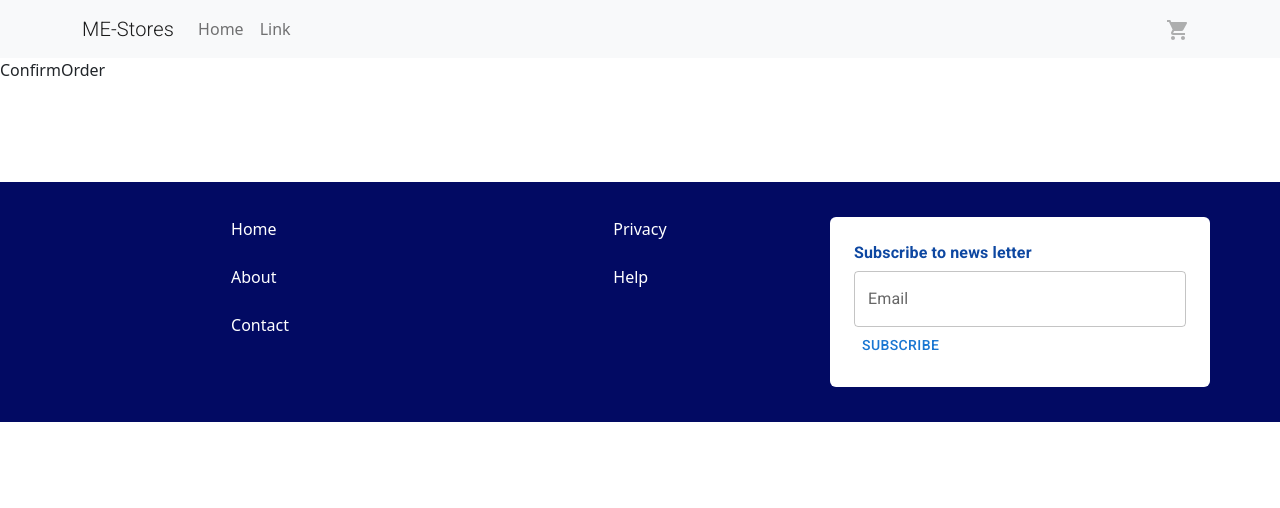
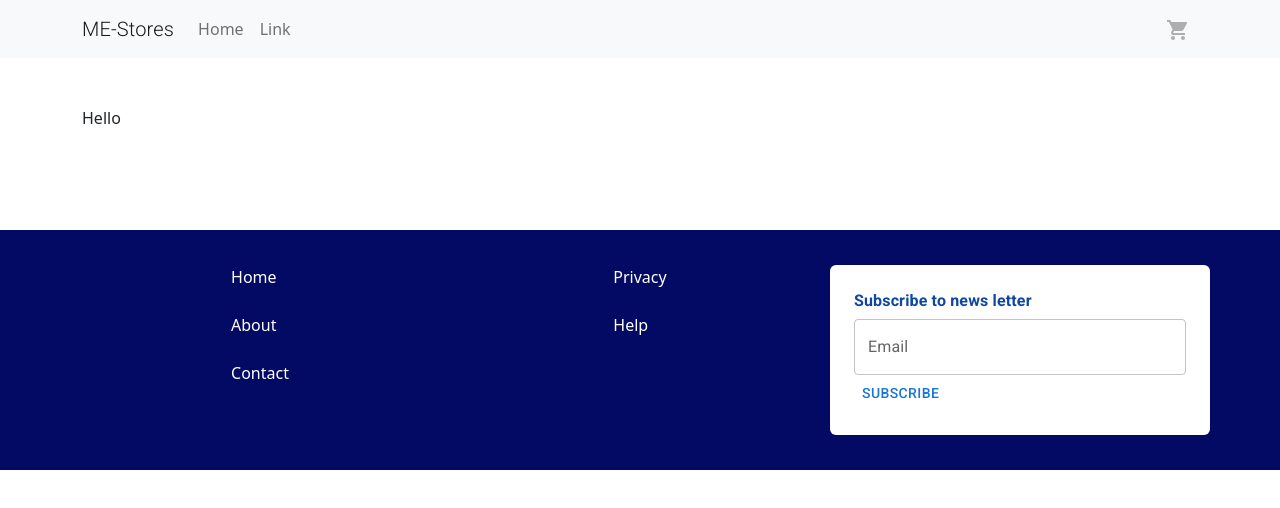
Before and after one commit to MightyEagle96/mestores-fe, a React (Create React App) app: page /paymentsuccessful/1 in a window 1280 px wide. Shown: the top 508 px of the page. Built offline with nearby package versions, Linux system fonts and the light colour scheme.

Commit message:
made changes

```diff
--- a/src/pages/public/ConfirmOrder.jsx
+++ b/src/pages/public/ConfirmOrder.jsx
@@ -1,5 +1,13 @@
 import React from "react";
+import { useParams } from "react-router-dom";
 
 export default function ConfirmOrder() {
-  return <div>ConfirmOrder</div>;
+  const { cartId } = useParams();
+
+  console.log(cartId);
+  return (
+    <div>
+      <div className="mt-5 mb-5 container">Hello</div>
+    </div>
+  );
 }
```
